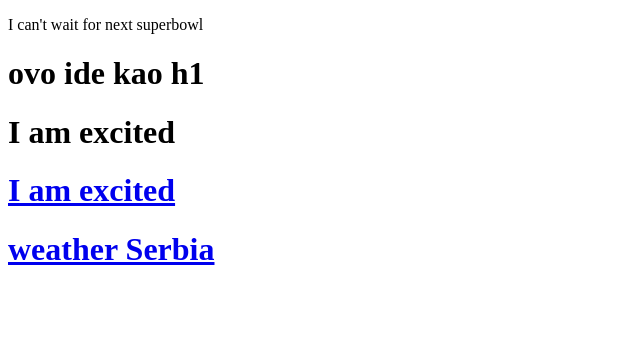
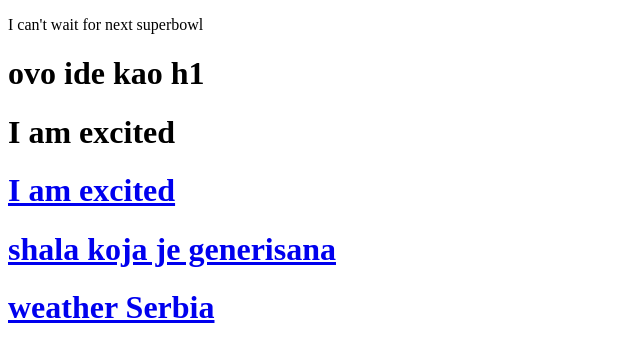
Before and after one commit to ProfesorZarko/hello-world, a plain HTML site: page index.html in a window 1280 px wide. Shown: the whole page, without its empty margins (0-640 px from the left). Drawn offline with Linux system fonts and the light colour scheme; files that its build step writes are made by us from their sources.

Commit message:
Update index.html

```diff
--- a/index.html
+++ b/index.html
@@ -13,7 +13,8 @@
 	<h1>I am excited </h1>
 
 	<h1><a href="Peka.html">  I am excited </h1>
-		<h1 style="color:red;"><a href="d09.html">weather Serbia </h1>
+		<h1 style="color:red;"><a href="d09.html">shala koja je generisana </h1>
+			<h1 style="color:green;"><a href="d07.html">weather Serbia </h1>
 
 </body>
 </html>
```
